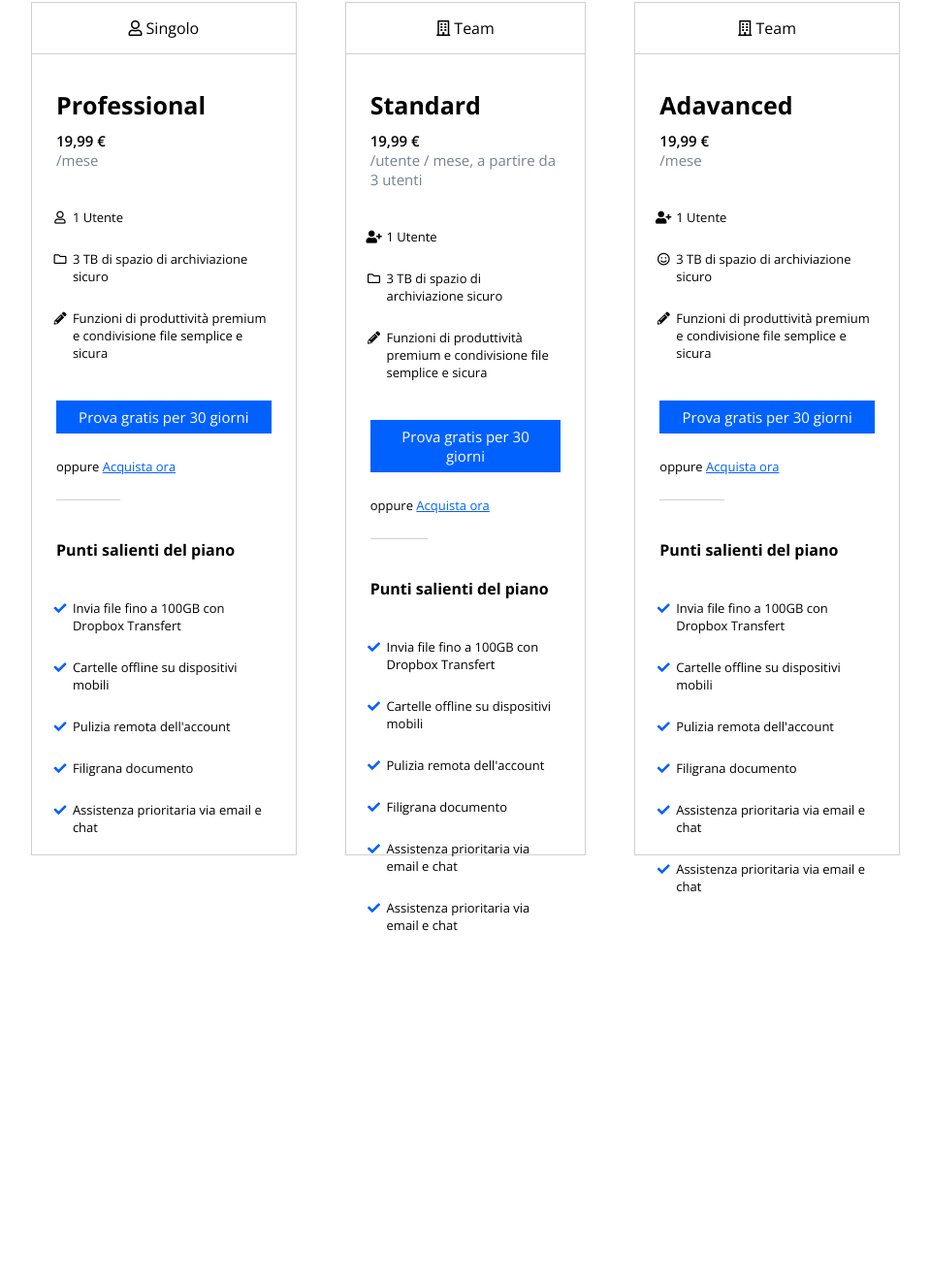
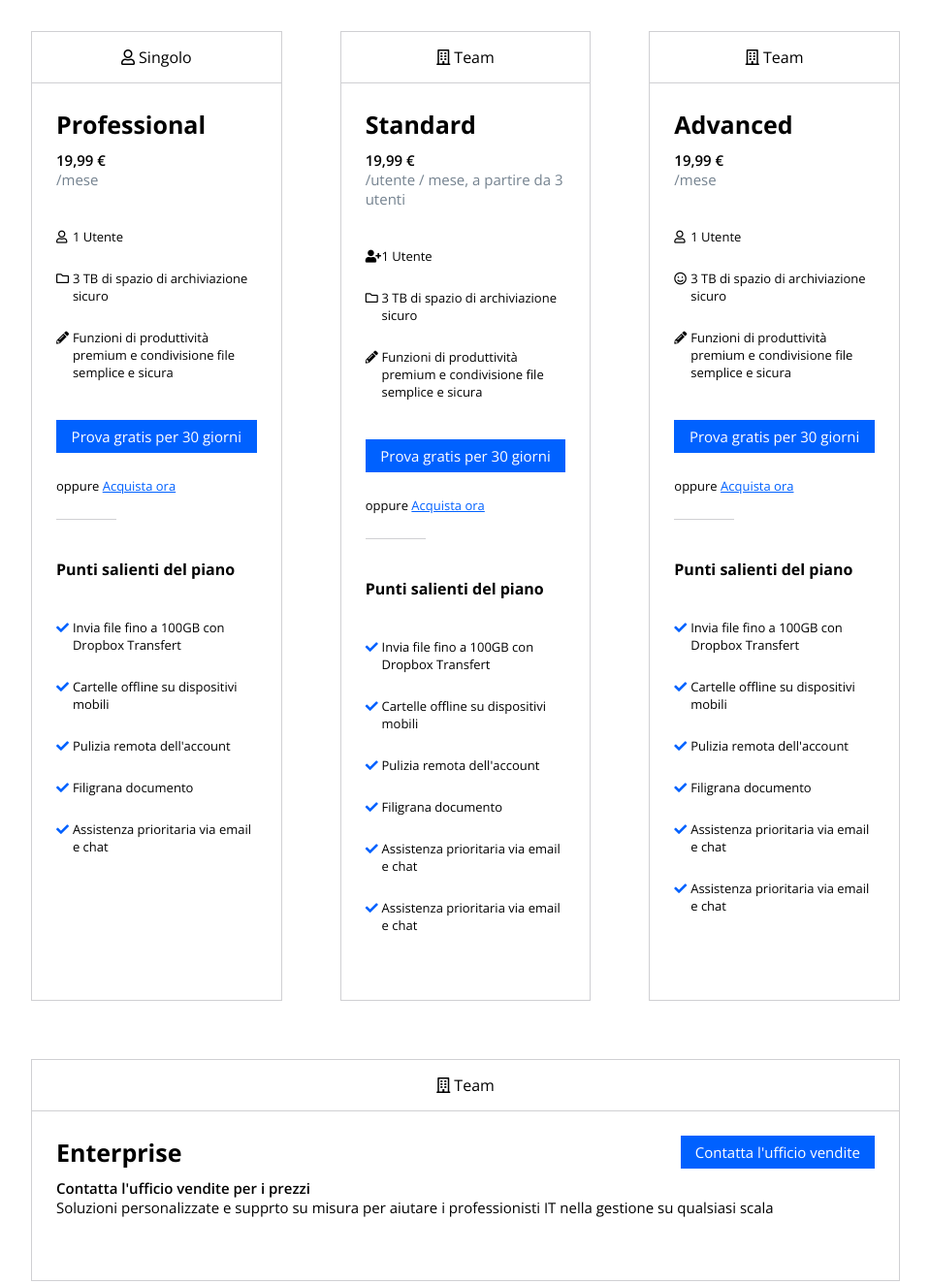
Before and after one commit to catanielena/htmlcss-dropbox, a plain HTML site: page index.html in a window 1280 px wide. Shown: the part 1179-2503 px from the top of the page at 97% size, without its empty margins (160-1119 px from the left). Before the commit the page ends 2261 px from the top, so only its background shows below. Drawn offline with nearby package versions, Linux system fonts and the light colour scheme.

Commit message:
Add: plans_partner

```diff
--- a/css/style.css
+++ b/css/style.css
@@ -65,8 +65,8 @@ h2{
 
 h3{
     font-size: 25px;
-    margin: 35px 0 10px;
 }
+
 p{
     font-size: 15px;
     line-height: 20px;
@@ -83,6 +83,12 @@ p{
 
 .btn.extended{
     width: 100%;
+}
+
+.btn.wth{
+    background-color: white;
+    color: black;
+    border: 1px solid black;
 }
 
 /* header */
@@ -144,11 +150,12 @@ main{
 .hero-img{
     width: 70%;
     text-align: right;
+    position: relative;
+    bottom: -70px;
 }
 
 .hero-img img{
     width: 90%;
-    transform: translate(0, 70px);
 }
 
 .hero .btn{
@@ -170,28 +177,31 @@ main{
     margin-right: 15px;
 }
 
+.plan-row{
+    width: 100%;
+}
+
 .plan{
+    border: 1px solid #d0d0d3;
+}
+
+.plan.plan-col{
+    height: 1000px;
     float: left;
-    border: 1px solid #d0d0d3;
-    height: 110vh;
-}
-#professional, #advance{
-    width: calc(100% / 3 - 25px);
+    width: calc(100% / 3 - 40px);
 }
 
 #professional{
-    margin-right: 25px;
+    margin-right: 60px;
 }
 
-#standard{
-    margin: 0 25px;
-    width: calc(100% / 3 - 50px);
+#advanced{
+    margin-left: 60px;
 }
 
-#advance{
-    margin-left: 25px;
+.plan-row{
+    margin: 60px 0;
 }
-
 
 
 .plan-category{
@@ -201,7 +211,7 @@ main{
 }
 
 .plan-details{
-    padding: 0 25px;
+    padding: 25px;
 }
 
 .plan-cost-period{
@@ -226,7 +236,42 @@ main{
 }
 
 .fa-ul li{
-    margin-left: 1.3em;
+    padding-left: 1.3em;
+}
+
+.fa-ul > li:before {
+    font-family: "Font Awesome 5 Free";
+    display: inline-block;
+    margin-left: -1.3em;
+    width: 1.3em;
+}
+
+.fa-ul.check > li:before{
+    content: "\f00c";
+    color: #0061ff;
+    font-weight: 900;
+}
+
+.fa-ul .user:before{
+    content: "\f007";
+}
+
+.fa-ul .pencil:before{
+    content: "\f303";
+    font-weight: 900;
+}
+
+.fa-ul .folder:before{
+    content: "\f07b";
+}
+
+.fa-ul .user-plus:before{
+    content: "\f234";
+    font-weight: 900;
+}
+
+.fa-ul .smile:before{
+    content: "\f118";
 }
 
 .line{
@@ -236,4 +281,34 @@ main{
 
 }
 
+#enterprise .plan-details{
+    position: relative;
+}
+
+#enterprise .plan-details a{
+    position: absolute;
+    right: 25px;
+    top: 25px;
+}
+
+
+.partner-left, .partner-right{
+    float: left;
+    width: 50%;
+}
+
+.partner-left img{
+    width: 100%;
+}
+
+.partner-right{
+    padding: 50px;
+}
+
+.partner-right p{
+    margin: 20px 0;
+}
+
+
+
 /* footer */
--- a/index.html
+++ b/index.html
@@ -91,8 +91,13 @@
                         <input type="radio" id="annual" name="invoicing-plan" value="Annual">
                         <label for="annual">Fatturazione annuale</label>
                     </div>
-                    <div class="plans-info clearfix">
-                        <div class="plan" id="professional">
+
+                    <div class="plans-info">
+                        <div class="plan-row clearfix">
+
+
+                            <!-- Professional -->
+                            <div class="plan plan-col" id="professional">
                                 <div class="plan-category">
                                     <i class="far fa-user"></i>
                                     <span>Singolo</span>
@@ -104,9 +109,9 @@
                                         <p class="period">/mese</p>
                                     </div>
                                     <ul class="fa-ul">
-                                    <li><span class="fa-li"><i class="far fa-user"></i></span>1 Utente</li>
-                                    <li><span class="fa-li"><i class="far fa-folder"></i></span>3 TB di spazio di archiviazione sicuro</li>
-                                    <li><span class="fa-li"><i class="fas fa-pencil-alt"></i></span>Funzioni di produttività premium e condivisione file semplice e sicura</li>
+                                        <li class="user">1 Utente</li>
+                                        <li class="folder">3 TB di spazio di archiviazione sicuro</li>
+                                        <li class="pencil">Funzioni di produttività premium e condivisione file semplice e sicura</li>
                                     </ul>
                                     <ul>
                                         <li>
@@ -118,18 +123,19 @@
                                         <li class="line"></li>
                                     </ul>
                                     <h4>Punti salienti del piano</h4>
-                                <ul class="fa-ul">
-                                    <li><span class="fa-li"><i class="fas fa-check"></i></span>Invia file fino a 100GB con Dropbox Transfert</li>
-                                    <li><span class="fa-li"><i class="fas fa-check"></i></span>Cartelle offline su dispositivi mobili</li>
-                                    <li><span class="fa-li"><i class="fas fa-check"></i></span>Pulizia remota dell'account</li>
-                                    <li><span class="fa-li"><i class="fas fa-check"></i></span>Filigrana documento</li>
-                                    <li><span class="fa-li"><i class="fas fa-check"></i></span>Assistenza prioritaria via email e chat</li>
+                                    <ul class="fa-ul check">
+                                        <li>Invia file fino a 100GB con Dropbox Transfert</li>
+                                        <li>Cartelle offline su dispositivi mobili</li>
+                                        <li>Pulizia remota dell'account</li>
+                                        <li>Filigrana documento</li>
+                                        <li>Assistenza prioritaria via email e chat</li>
                                     </ul>
                                 </div>
                             </div>
+                            <!-- /Professional -->
 
-
-                        <div class="plan" id="standard">
+                            <!-- Standard -->
+                            <div class="plan plan-col" id="standard">
                                 <div class="plan-category">
                                     <i class="far fa-building"></i>
                                     <span>Team</span>
@@ -141,9 +147,9 @@
                                         <p class="period">/utente / mese, a partire da 3 utenti</p>
                                     </div>
                                     <ul class="fa-ul">
-                                    <li><span class="fa-li"><i class="fas fa-user-plus"></i></span>1 Utente</li>
-                                    <li><span class="fa-li"><i class="far fa-folder"></i></span>3 TB di spazio di archiviazione sicuro</li>
-                                    <li><span class="fa-li"><i class="fas fa-pencil-alt"></i></span>Funzioni di produttività premium e condivisione file semplice e sicura</li>
+                                        <li class="user-plus">1 Utente</li>
+                                        <li class="folder">3 TB di spazio di archiviazione sicuro</li>
+                                        <li class="pencil">Funzioni di produttività premium e condivisione file semplice e sicura</li>
                                     </ul>
                                     <ul>
                                         <li>
@@ -155,33 +161,34 @@
                                         <li class="line"></li>
                                     </ul>
                                     <h4>Punti salienti del piano</h4>
-                                <ul class="fa-ul">
-                                    <li><span class="fa-li"><i class="fas fa-check"></i></span>Invia file fino a 100GB con Dropbox Transfert</li>
-                                    <li><span class="fa-li"><i class="fas fa-check"></i></span>Cartelle offline su dispositivi mobili</li>
-                                    <li><span class="fa-li"><i class="fas fa-check"></i></span>Pulizia remota dell'account</li>
-                                    <li><span class="fa-li"><i class="fas fa-check"></i></span>Filigrana documento</li>
-                                    <li><span class="fa-li"><i class="fas fa-check"></i></span>Assistenza prioritaria via email e chat</li>
-                                    <li><span class="fa-li"><i class="fas fa-check"></i></span>Assistenza prioritaria via email e chat</li>
+                                    <ul class="fa-ul check">
+                                        <li>Invia file fino a 100GB con Dropbox Transfert</li>
+                                        <li>Cartelle offline su dispositivi mobili</li>
+                                        <li>Pulizia remota dell'account</li>
+                                        <li>Filigrana documento</li>
+                                        <li>Assistenza prioritaria via email e chat</li>
+                                        <li>Assistenza prioritaria via email e chat</li>
                                     </ul>
                                 </div>
                             </div>
+                            <!-- /Standard -->
 
-
-                        <div class="plan" id="advance">
+                            <!-- Adavced -->
+                            <div class="plan plan-col" id="advanced">
                                 <div class="plan-category">
                                     <i class="far fa-building"></i>
                                     <span>Team</span>
                                 </div>
                                 <div class="plan-details">
-                                <h3>Adavanced</h3>
+                                    <h3>Advanced</h3>
                                     <div class="plan-cost-period">
                                         <p class="price">19,99 &#8364;</p>
                                         <p class="period">/mese</p>
                                     </div>
                                     <ul class="fa-ul">
-                                    <li><span class="fa-li"><i class="fas fa-user-plus"></i></span>1 Utente</li>
-                                    <li><span class="fa-li"><i class="far fa-smile"></i></span>3 TB di spazio di archiviazione sicuro</li>
-                                    <li><span class="fa-li"><i class="fas fa-pencil-alt"></i></span>Funzioni di produttività premium e condivisione file semplice e sicura</li>
+                                        <li class="user">1 Utente</li>
+                                        <li class="smile">3 TB di spazio di archiviazione sicuro</li>
+                                        <li class="pencil">Funzioni di produttività premium e condivisione file semplice e sicura</li>
                                     </ul>
                                     <ul>
                                         <li>
@@ -193,21 +200,59 @@
                                         <li class="line"></li>
                                     </ul>
                                     <h4>Punti salienti del piano</h4>
-                                <ul class="fa-ul">
-                                    <li><span class="fa-li"><i class="fas fa-check"></i></span>Invia file fino a 100GB con Dropbox Transfert</li>
-                                    <li><span class="fa-li"><i class="fas fa-check"></i></span>Cartelle offline su dispositivi mobili</li>
-                                    <li><span class="fa-li"><i class="fas fa-check"></i></span>Pulizia remota dell'account</li>
-                                    <li><span class="fa-li"><i class="fas fa-check"></i></span>Filigrana documento</li>
-                                    <li><span class="fa-li"><i class="fas fa-check"></i></span>Assistenza prioritaria via email e chat</li>
-                                    <li><span class="fa-li"><i class="fas fa-check"></i></span>Assistenza prioritaria via email e chat</li>
-
+                                    <ul class="fa-ul check">
+                                        <li>Invia file fino a 100GB con Dropbox Transfert</li>
+                                        <li>Cartelle offline su dispositivi mobili</li>
+                                        <li>Pulizia remota dell'account</li>
+                                        <li>Filigrana documento</li>
+                                        <li>Assistenza prioritaria via email e chat</li>
+                                        <li>Assistenza prioritaria via email e chat</li>
                                     </ul>
+                                </div>
+                            </div>
+                            <!-- /Adavced -->
+                        </div>
+                        <div class="plan-row">
+                            <div class="plan" id="enterprise">
+                                <div class="plan-category">
+                                    <i class="far fa-building"></i>
+                                    <span>Team</span>
+                                </div>
+                                <div class="plan-details">
+                                    <h3>Enterprise</h3>
+                                    <div class="plan-cost-period">
+                                        <p class="price">Contatta l'ufficio vendite per i prezzi</p>
+                                        <p>Soluzioni personalizzate e supprto su misura per aiutare i professionisti IT nella gestione su qualsiasi scala</p>
+                                    </div>
+                                    <a href="#" class="btn"> Contatta l'ufficio vendite</a>
+                                </div>
+                            </div>
                         </div>
                         </div>
                     </div>
                 </div>
             </section>
             <!-- /piani -->
+
+
+
+            <!-- partner -->
+            <div class="partner">
+                     <div class="small-container clearfix">
+                     <div class="partner-left">
+                         <img src="img/partner.png" alt="">
+                     </div>
+                     <div class="partner-right">
+                         <h3>Entra in contatto con un partner Dropbox</h3>
+                         <p>Trova un partner Dropbox e HelloSign di fiducia. Ottieni le soluzioni e i servizi necessari per      raggiungere i tuoi obiettivi aziendali, tra uci implementazione, integrazione, gestione e supporto continui.</p>
+                         <a href="#" class="btn wth">Trova un partner</a>
+                     </div>
+                </div>
+
+            </div>
+            <!-- /partner -->
+
+
         </main>
         <footer></footer>
 
```
Also changed, not shown: img/partner.png (added). Lines whose indentation alone changed are shown as unchanged.
